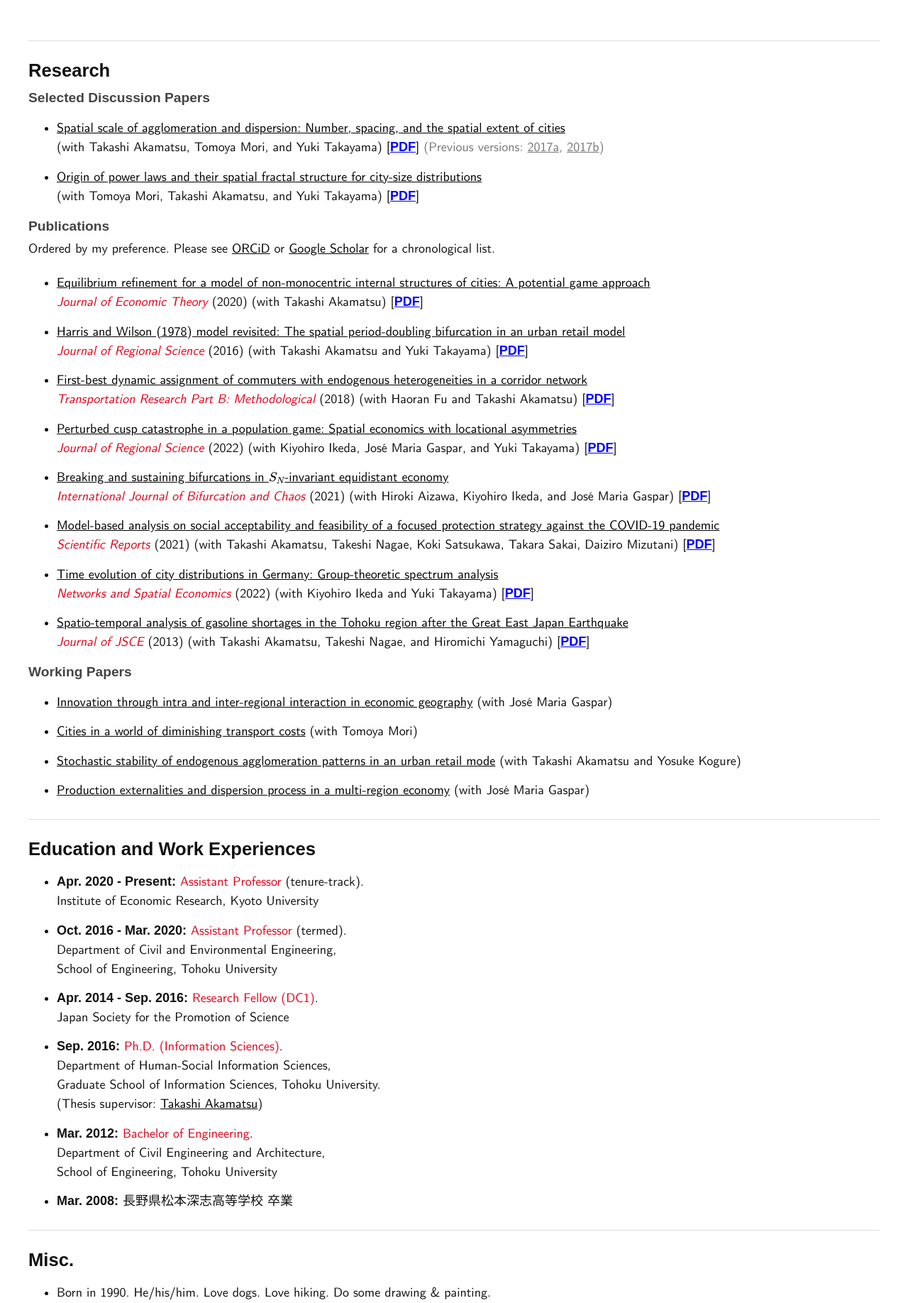
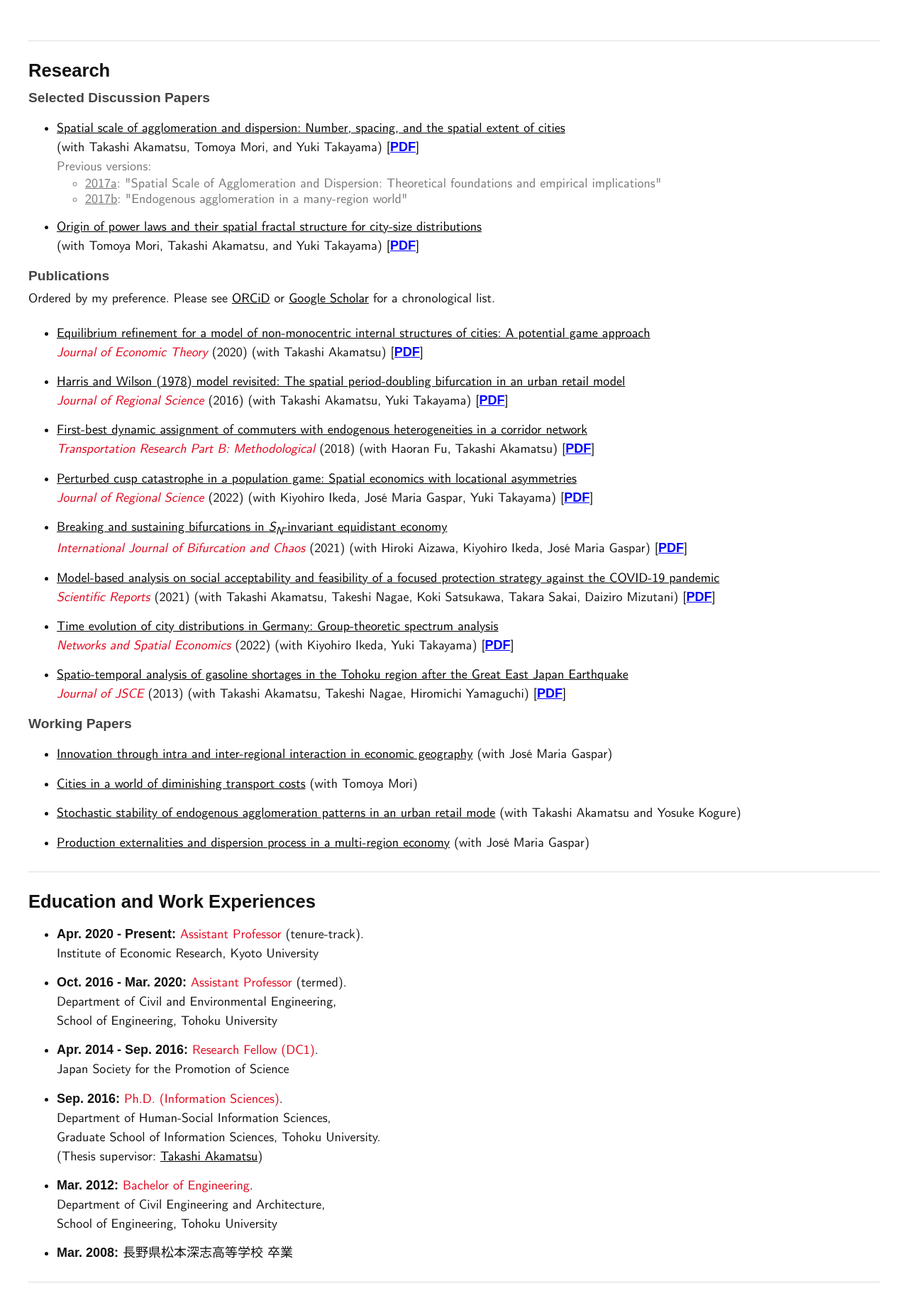
Before and after one commit to mino-osawa/mino-osawa.github.io, a Jekyll site: the page built from index.markdown, in a window 1280 px wide. Shown: the part 404-2240 px from the top of the page at 71% size. Built offline with Jekyll 4.4.1, drawn with Linux system fonts in a browser that asks for light colours; some web fonts are replaced.

Commit message:
fixes & a new post

```diff
--- a/_config.yml
+++ b/_config.yml
@@ -53,4 +53,6 @@ exclude:
 #   - vendor/ruby/
 
 markdown: kramdown
+kramdown:
+  math_engine: mathjax
 highlighter: rouge
--- a/_layouts/post.html
+++ b/_layouts/post.html
@@ -16,7 +16,7 @@ layout: default
             ← 前{% if page.previous.running_head %}：{{ page.previous.running_head }}{% endif %}
         </a>
         {% else %}
-        <a class="prev-post" href="/posts/">記事一覧</a>
+        <span class="prev-post"></span>
         {% endif %}
 
         {% if page.next %}
--- a/_sass/_posts.scss
+++ b/_sass/_posts.scss
@@ -29,10 +29,31 @@
     text-align: justify;
     text-justify: inter-ideograph;
 
+    strong {
+        font-family: "Computer Modern Serif", "Noto Sans JP", sans-serif;
+    }
+
     @media (max-width: 768px) {
         max-width: 44rem;
         font-size: clamp(0.9rem, calc(0.829rem + 0.36vw), 1rem);
     }
+  }
+
+  .back-of-envelope {
+     background: #eee;
+
+     .boe-title {
+        padding: 0.2em 0.5em;
+        background: #ddd;
+        font-family: "Computer Modern Serif", "Noto Sans JP", sans-serif;
+     }
+     .boe-conents {
+        font-size: 95%;
+        border-top: 1px solid #ccc;
+        padding: 0.5em;
+        font-family: "Computer Modern Serif", "Noto Serif JP", sans-serif;
+        line-height: 1.9;
+     }
   }
 
   pre {
@@ -69,6 +90,7 @@
   }
 
   .prev-post { text-align: left; }
+  .to-posts-list { text-align: center; }
   .next-post { text-align: right; }
 
   @media (max-width: 768px) {
--- a/assets/css/main.scss
+++ b/assets/css/main.scss
@@ -77,6 +77,12 @@ h3 {
   }
   @media (max-width: 600px) {
     padding-left: 1.2em;
+  }
+  .ref-prev {
+    line-height: 1.2;
+    li {
+        margin: 0;
+    }
   }
 }
 
--- a/index.markdown
+++ b/index.markdown
@@ -26,29 +26,15 @@ title: M.Osawa's Website
 <h3>Selected Discussion Papers</h3>
 
 <ul class="ref-list">
-    <li><a href="https://arxiv.org/abs/1912.05113">Spatial scale of agglomeration and dispersion: Number, spacing, and the spatial extent of cities</a><br>(with Takashi Akamatsu, Tomoya Mori, and Yuki Takayama) [<a href="https://arxiv.org/pdf/1912.05113">PDF</a>] <span class="note">(Previous versions: <a href="https://www.rieti.go.jp/jp/publications/summary/17120005.html" alt="Spatial scale of agglomeration and dispersion: Theoretical foundations and empirical implications">2017a</a>, <a href="https://mpra.ub.uni-muenchen.de/97496/" alt="Endogenous agglomeration in a many-region world">2017b</a>)</span>
-    <!-- <details class="inline-abstract">
-        <summary>Abstract</summary>
-        <div class="abstract-body">
-        <span class="abstract-text">
-        Why are cities becoming fewer and larger––yet more dispersed within?
-        We argue that this dual transformation reflects two distinct dispersion forces operating at different spatial scales. <i>Within cities</i>, dispersion arises from internal frictions such as land scarcity, pushing residents away from congested centers as transport costs fall. <i>Across cities</i>, dispersion may stem from market crowding: dominant economic centers make nearby areas less viable, and declining transport costs amplify this repulsion. The spatial structure of cities––both internally and across regions––thus reflects the balance between agglomeration benefits and these layered dispersion forces. Which force a model emphasizes crucially shapes its predictions and policy implications. Recognizing and identifying the relevant dispersion mechanisms is thus essential for credible policy analysis, especially when these forces interact across spatial scales.
-        </span>
-        <span class="abstract-close">Click to close</span>
-        </div>
-    </details> -->
+    <li><a href="https://arxiv.org/abs/1912.05113">Spatial scale of agglomeration and dispersion: Number, spacing, and the spatial extent of cities</a><br>(with Takashi Akamatsu, Tomoya Mori, and Yuki Takayama) [<a href="https://arxiv.org/pdf/1912.05113">PDF</a>]
+    <div class="note">Previous versions:
+    <ul class="ref-prev">
+        <li><a href="https://www.rieti.go.jp/jp/publications/summary/17120005.html" alt="Spatial scale of agglomeration and dispersion: Theoretical foundations and empirical implications">2017a</a>: "Spatial Scale of Agglomeration and Dispersion: Theoretical foundations and empirical implications"</li>
+        <li><a href="https://mpra.ub.uni-muenchen.de/97496/" alt="Endogenous agglomeration in a many-region world">2017b</a>: "Endogenous agglomeration in a many-region world"</li>
+    </ul>
+    </div>
     </li>
     <li><a href="https://arxiv.org/abs/2207.05346">Origin of power laws and their spatial fractal structure for city-size distributions</a><br> (with Tomoya Mori, Takashi Akamatsu, and Yuki Takayama)  [<a href="https://arxiv.org/pdf/2207.05346">PDF</a>]
-    <!-- <details class="inline-abstract">
-        <summary>Abstract</summary>
-        <div class="abstract-body">
-        <span class="abstract-text">
-        City-size distributions follow an approximate power law in various countries despite high volatility in relative city sizes over time. Our empirical evidence for the United States and Japan indicates that the scaling law stems from a spatial fractal structure owing to the coordination of industrial locations. While the locations of individual industries change considerably over time, there is a persistent pattern in that more localized industries at a given time are found only in larger cities. The spatial organization of cities exhibits a hierarchical structure in which larger cities are spaced apart to serve as centers for surrounding smaller cities, generating a recursive pattern across different spatial scales. In our theoretical replication of the observed regularities, diversity in scale economy among industries induces diversity in their location pattern, which translates into diversity in city size via spatial coordination of industries and population. The city-size power law is a generic feature of Monte-Carlo samples of stationary states resulting from the spontaneous spatial fractal structure in the hypothetical economy. The identified regularities reveal constraints on feasible urban planning at each regional scale. The success or failure of place-based policies designed to take advantage of individual cities' characteristics should depend on their spatial relationships with other cities, subject to the nationwide spatial fractal structure.
-        </span>
-        <span class="abstract-close">Click to close</span>
-        </div>
-        </div>
-    </details> -->
     </li>
 </ul>
 
@@ -59,12 +45,24 @@ Ordered by my preference. Please see <a href="https://orcid.org/0000-0001-9067-5
 ">Google Scholar</a> for a chronological list.
 
 <ul class="ref-list">
-  {% for pub in site.data.publications %}
+  {% for paper in site.data.papers %}
     <li>
-      <a href="{{ pub.url }}" class="paper-title">{{ pub.title }}</a> <br>
-      <em class="red-like">{{ pub.journal }}</em> ({{ pub.year }})
-      {% if pub.coauthors %}(with {{ pub.coauthors }}){% endif %}
-      {% if pub.pdf %}[<a href="{{ pub.pdf }}">PDF</a>]{% endif %}
+      <a href="{{ paper.url }}" class="paper-title">{{ paper.title }}</a> <br>
+      <em class="red-like">{{ paper.journal }}</em> ({{ paper.year }})
+      {% if paper.coauthors %}(with {{ paper.coauthors | join: ', ' }}){% endif %}
+      {% if paper.pdf %}[<a href="{{ paper.pdf }}">PDF</a>]{% endif %}
+      {% if paper.previous %}
+      <div class="note">
+      Previous versions:
+          <ul class="ref-prev">
+            {% for ver in paper.previous %}
+              <li>
+                <a href="{{ ver.url }}">{{ ver.year }}</a> "{{ ver.title }}"
+              </li>
+            {% endfor %}
+          </ul>
+      </div>
+      {% endif %}
     </li>
   {% endfor %}
 </ul>
```
Also changed, not shown: _data/papers.yml (added, +76 -0 lines), _includes/footer.html (+11 -1 lines), _posts/2025-05-29-post.markdown (added, +113 -0 lines).
